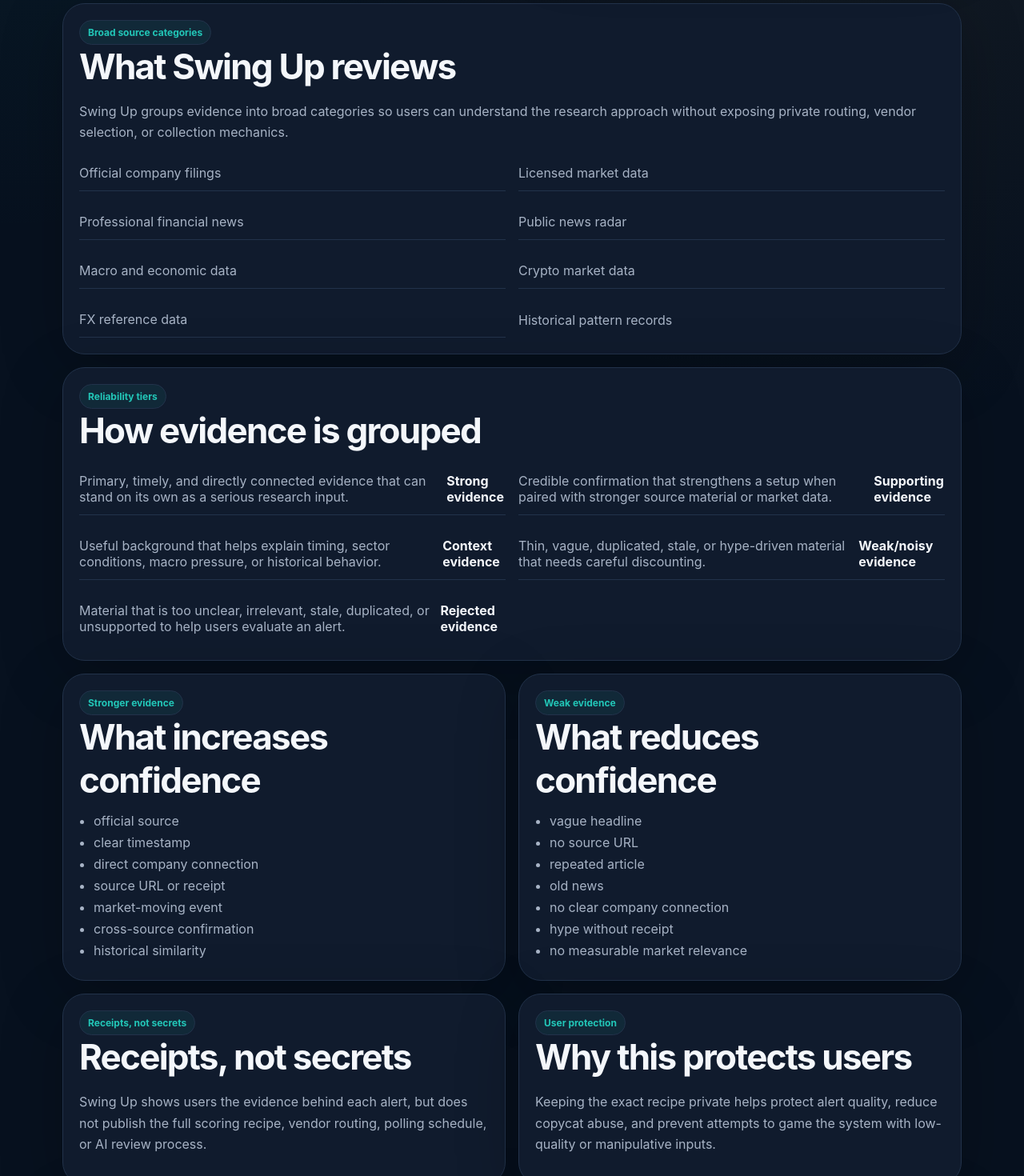
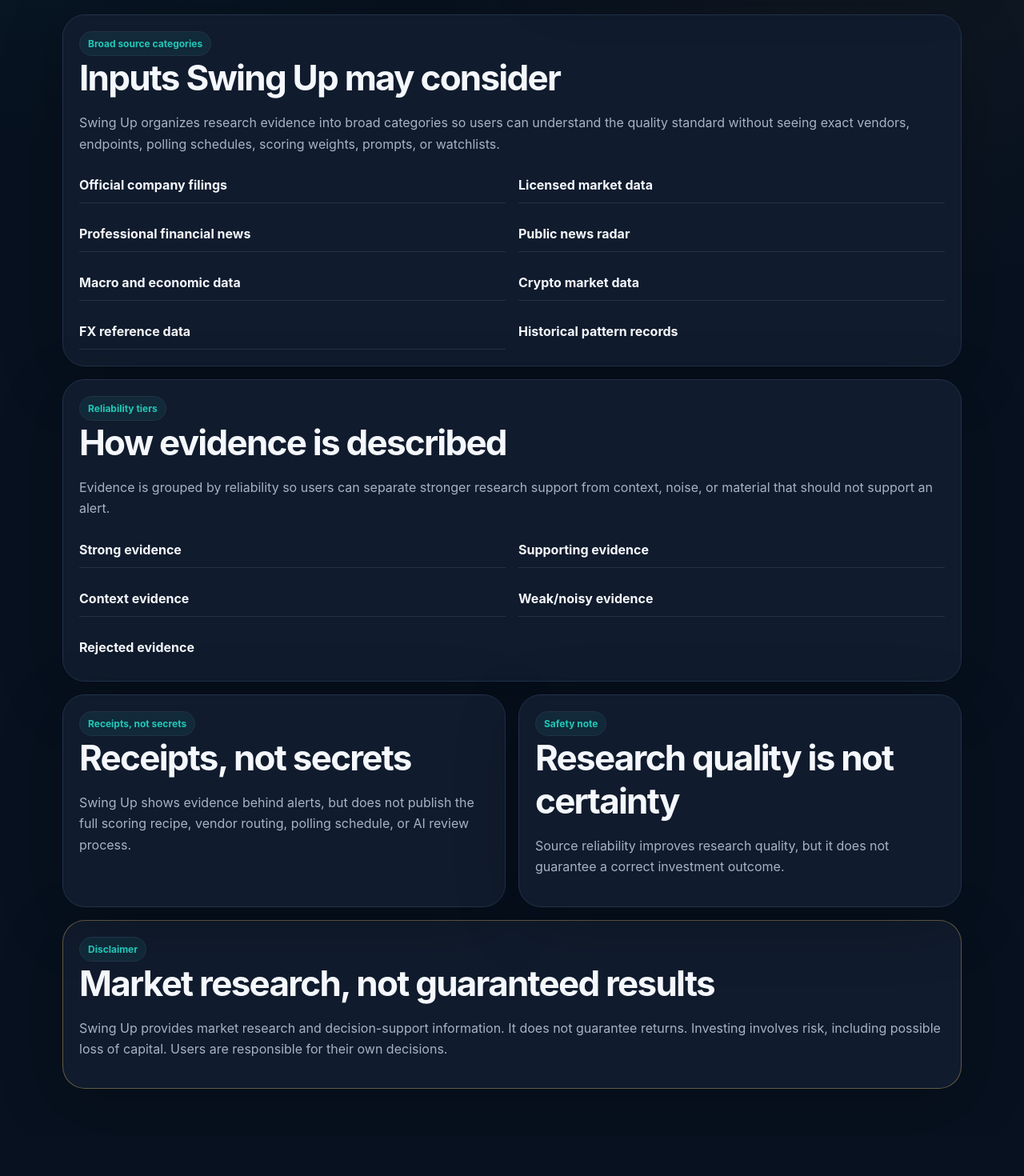
Before and after one commit to Team-AI-Factory/swing-up, a Next.js app: page /source-reliability in a window 1280 px wide. Shown: the part 560-2030 px from the top of the page at 80% size. After the commit the page ends 1981 px from the top, so only its background shows below. Built offline with nearby package versions, Linux system fonts and the light colour scheme.

Commit message:
Add source reliability trust page

```diff
--- a/app/source-reliability/page.tsx
+++ b/app/source-reliability/page.tsx
@@ -10,31 +10,11 @@
 ];
 
 const reliabilityTiers = [
-  ["Strong evidence", "Primary, timely, and directly connected evidence that can stand on its own as a serious research input."],
-  ["Supporting evidence", "Credible confirmation that strengthens a setup when paired with stronger source material or market data."],
-  ["Context evidence", "Useful background that helps explain timing, sector conditions, macro pressure, or historical behavior."],
-  ["Weak/noisy evidence", "Thin, vague, duplicated, stale, or hype-driven material that needs careful discounting."],
-  ["Rejected evidence", "Material that is too unclear, irrelevant, stale, duplicated, or unsupported to help users evaluate an alert."],
-];
-
-const strongerEvidence = [
-  "official source",
-  "clear timestamp",
-  "direct company connection",
-  "source URL or receipt",
-  "market-moving event",
-  "cross-source confirmation",
-  "historical similarity",
-];
-
-const weakEvidence = [
-  "vague headline",
-  "no source URL",
-  "repeated article",
-  "old news",
-  "no clear company connection",
-  "hype without receipt",
-  "no measurable market relevance",
+  "Strong evidence",
+  "Supporting evidence",
+  "Context evidence",
+  "Weak/noisy evidence",
+  "Rejected evidence",
 ];
 
 const disclaimer =
@@ -52,24 +32,24 @@
           </p>
         </div>
         <article className="card risk-callout">
-          <span className="badge">Trust standard</span>
-          <h2>Evidence quality comes first.</h2>
+          <span className="badge">Public trust page</span>
+          <h2>Evidence quality without the private recipe</h2>
           <p>
-            Source reliability helps users understand why an alert deserves attention, where its evidence came from, and which inputs should be treated cautiously.
+            This page summarizes the broad kinds of information Swing Up considers when evaluating research evidence, without exposing exact source routing or internal review mechanics.
           </p>
         </article>
       </section>
 
       <section className="trust-section card">
         <span className="badge">Broad source categories</span>
-        <h2>What Swing Up reviews</h2>
+        <h2>Inputs Swing Up may consider</h2>
         <p>
-          Swing Up groups evidence into broad categories so users can understand the research approach without exposing private routing, vendor selection, or collection mechanics.
+          Swing Up organizes research evidence into broad categories so users can understand the quality standard without seeing exact vendors, endpoints, polling schedules, scoring weights, prompts, or watchlists.
         </p>
         <div className="grid two">
           {sourceCategories.map((category) => (
             <article className="metric" key={category}>
-              <span>{category}</span>
+              <strong>{category}</strong>
             </article>
           ))}
         </div>
@@ -77,11 +57,13 @@
 
       <section className="trust-section card">
         <span className="badge">Reliability tiers</span>
-        <h2>How evidence is grouped</h2>
+        <h2>How evidence is described</h2>
+        <p>
+          Evidence is grouped by reliability so users can separate stronger research support from context, noise, or material that should not support an alert.
+        </p>
         <div className="grid two">
-          {reliabilityTiers.map(([tier, body]) => (
+          {reliabilityTiers.map((tier) => (
             <article className="metric" key={tier}>
-              <span>{body}</span>
               <strong>{tier}</strong>
             </article>
           ))}
@@ -90,48 +72,24 @@
 
       <section className="grid two trust-section">
         <article className="card">
-          <span className="badge">Stronger evidence</span>
-          <h2>What increases confidence</h2>
-          <ul className="receipts">
-            {strongerEvidence.map((item) => (
-              <li key={item}>{item}</li>
-            ))}
-          </ul>
-        </article>
-        <article className="card">
-          <span className="badge">Weak evidence</span>
-          <h2>What reduces confidence</h2>
-          <ul className="receipts">
-            {weakEvidence.map((item) => (
-              <li key={item}>{item}</li>
-            ))}
-          </ul>
-        </article>
-      </section>
-
-      <section className="grid two trust-section">
-        <article className="card">
           <span className="badge">Receipts, not secrets</span>
           <h2>Receipts, not secrets</h2>
           <p>
-            Swing Up shows users the evidence behind each alert, but does not publish the full scoring recipe, vendor routing, polling schedule, or AI review process.
+            Swing Up shows evidence behind alerts, but does not publish the full scoring recipe, vendor routing, polling schedule, or AI review process.
           </p>
         </article>
         <article className="card">
-          <span className="badge">User protection</span>
-          <h2>Why this protects users</h2>
+          <span className="badge">Safety note</span>
+          <h2>Research quality is not certainty</h2>
           <p>
-            Keeping the exact recipe private helps protect alert quality, reduce copycat abuse, and prevent attempts to game the system with low-quality or manipulative inputs.
+            Source reliability improves research quality, but it does not guarantee a correct investment outcome.
           </p>
         </article>
       </section>
 
       <section className="trust-section card risk-callout">
-        <span className="badge">Important safety note</span>
-        <h2>Research quality is not certainty</h2>
-        <p>
-          Source reliability improves research quality, but it does not guarantee a correct investment outcome.
-        </p>
+        <span className="badge">Disclaimer</span>
+        <h2>Market research, not guaranteed results</h2>
         <p>{disclaimer}</p>
       </section>
     </div>
```
